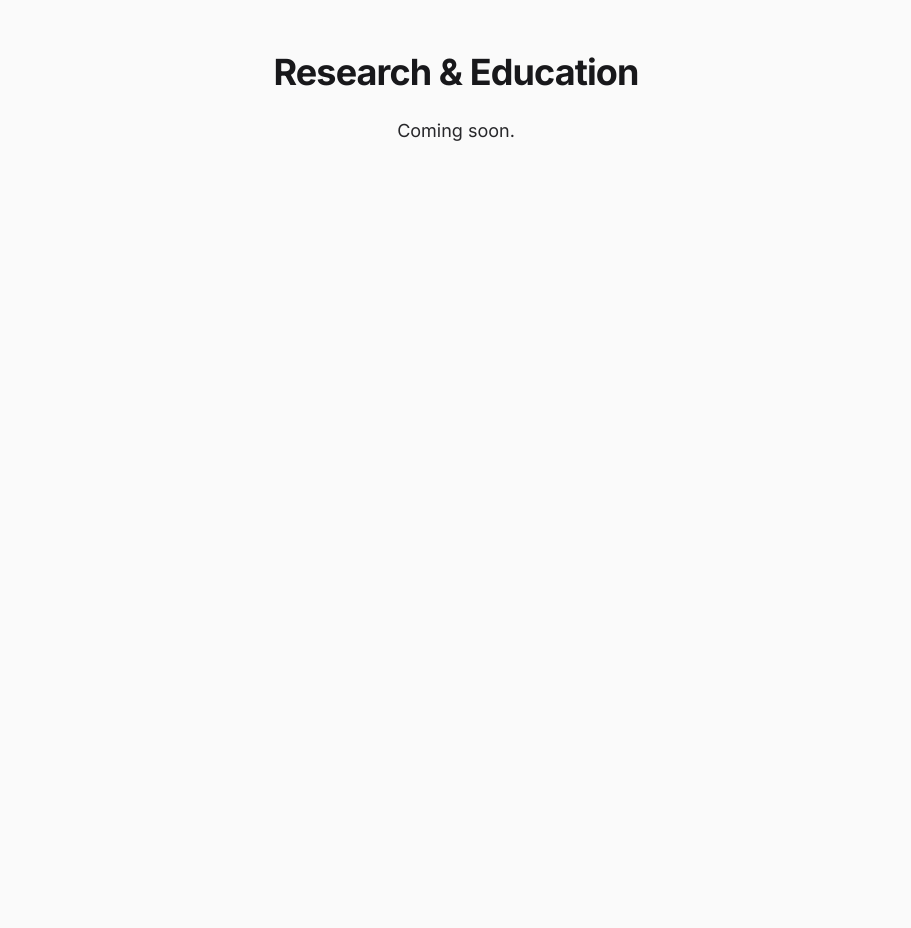
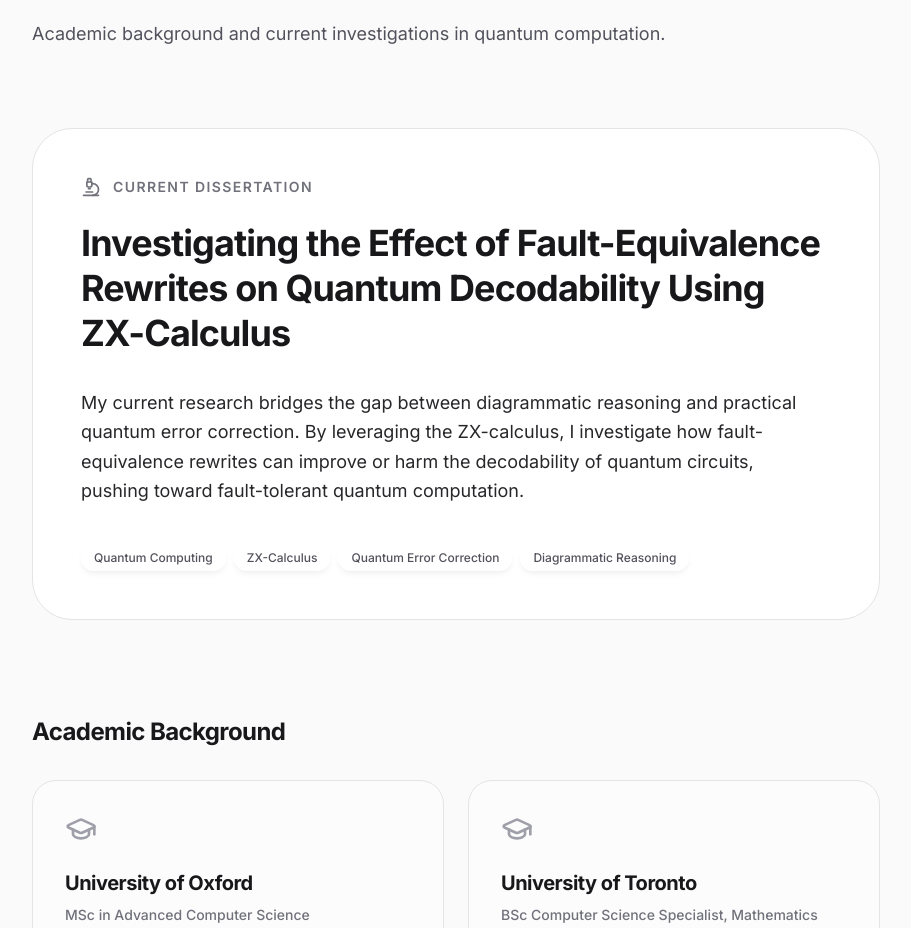
Before and after one commit to lance1416/portfolio, a React (Vite) app: page /research in a window 1280 px wide. Shown: the part 172-1100 px from the top of the page, without its empty margins (184-1095 px from the left). Before the commit the page ends 800 px from the top, so only its background shows below. Built offline with nearby package versions, Linux system fonts and the light colour scheme.

Commit message:
feat: bootstrap research page

```diff
--- a/src/App.tsx
+++ b/src/App.tsx
@@ -3,15 +3,7 @@ import MainLayout from '@/layouts/MainLayout.tsx';
 import Experience from '@/pages/Experience.tsx';
 import Home from '@/pages/Home.tsx';
 import Projects from '@/pages/Projects.tsx';
-
-const Placeholder = ({ title }: { title: string }) => (
-  <main className="mx-auto max-w-4xl px-6 text-center pt-24">
-    <h1 className="text-4xl font-bold tracking-tight text-zinc-900 dark:text-zinc-50">
-      {title}
-    </h1>
-    <p className="mt-6 prose-academic mx-auto">Coming soon.</p>
-  </main>
-);
+import Research from '@/pages/Research.tsx';
 
 const router = createBrowserRouter([
   {
@@ -32,7 +24,7 @@ const router = createBrowserRouter([
       },
       {
         path: 'research',
-        element: <Placeholder title="Research & Education" />,
+        element: <Research />,
       },
     ],
   },
--- /dev/null
+++ b/src/components/ResearchComponents.tsx
@@ -0,0 +1,73 @@
+import { motion, type Variants } from 'framer-motion';
+import { Award, GraduationCap } from 'lucide-react';
+import type { AwardItem, EducationItem } from '@/data/research';
+
+export const itemVariants: Variants = {
+  hidden: { opacity: 0, y: 20 },
+  show: {
+    opacity: 1,
+    y: 0,
+    transition: { type: 'spring', stiffness: 300, damping: 24 },
+  },
+};
+
+export function EducationCard({ item }: { item: EducationItem }) {
+  return (
+    <motion.article
+      variants={itemVariants}
+      className="group relative flex h-full flex-col justify-between rounded-3xl border border-zinc-200 bg-white/50 p-8 transition-all duration-500 md:hover:!opacity-100 md:group-hover/grid:opacity-40 dark:border-zinc-800 dark:bg-zinc-900/30"
+    >
+      {/* Liquid Glass Background */}
+      <div className="absolute -inset-x-2 -inset-y-2 z-0 hidden rounded-[2.5rem] glass opacity-0 transition-all duration-500 group-hover:opacity-100 group-hover:scale-100 scale-95 md:block" />
+
+      <div className="z-10 relative">
+        <GraduationCap className="mb-6 h-8 w-8 text-zinc-400 transition-colors group-hover:text-zinc-900 dark:text-zinc-600 dark:group-hover:text-zinc-100" />
+        <h3 className="text-xl font-bold text-zinc-900 dark:text-zinc-50">
+          {item.institution}
+        </h3>
+        <p className="mt-2 text-sm font-medium text-zinc-500 dark:text-zinc-400">
+          {item.degree}
+        </p>
+        <p className="mt-1 text-xs font-semibold tracking-widest text-zinc-400 uppercase">
+          {item.period}
+        </p>
+      </div>
+
+      <ul className="z-10 relative mt-8 space-y-3 text-sm text-zinc-600 dark:text-zinc-400">
+        {item.details.map((detail, i) => (
+          // biome-ignore lint/suspicious/noArrayIndexKey: pre-defined, does not change dynamically
+          <li key={i} className="flex items-start gap-3">
+            <span className="mt-2 h-1 w-1 shrink-0 rounded-full bg-zinc-300 transition-colors group-hover:bg-zinc-500 dark:bg-zinc-700 dark:group-hover:bg-zinc-500" />
+            <span className="leading-relaxed transition-colors group-hover:text-zinc-800 dark:group-hover:text-zinc-200">
+              {detail}
+            </span>
+          </li>
+        ))}
+      </ul>
+    </motion.article>
+  );
+}
+
+export function AwardRow({ award }: { award: AwardItem }) {
+  return (
+    <motion.div
+      variants={itemVariants}
+      className="group flex items-center justify-between border-b border-zinc-200/60 py-4 last:border-0 dark:border-zinc-800/60 transition-colors hover:border-zinc-300 dark:hover:border-zinc-700"
+    >
+      <div className="flex items-center gap-4">
+        <Award className="h-5 w-5 text-zinc-400 transition-colors group-hover:text-zinc-900 dark:text-zinc-600 dark:group-hover:text-zinc-100" />
+        <div>
+          <p className="font-bold text-zinc-900 transition-colors dark:text-zinc-50">
+            {award.title}
+          </p>
+          <p className="text-sm text-zinc-500 dark:text-zinc-400">
+            {award.issuer}
+          </p>
+        </div>
+      </div>
+      <span className="text-sm font-medium tracking-widest text-zinc-400 transition-colors group-hover:text-zinc-900 dark:text-zinc-500 dark:group-hover:text-zinc-100">
+        {award.year}
+      </span>
+    </motion.div>
+  );
+}
--- /dev/null
+++ b/src/data/research.ts
@@ -0,0 +1,72 @@
+export interface EducationItem {
+  id: string;
+  institution: string;
+  degree: string;
+  period: string;
+  details: string[];
+}
+
+export interface AwardItem {
+  id: string;
+  title: string;
+  issuer: string;
+  year: string;
+}
+
+export const educationData: EducationItem[] = [
+  {
+    id: 'oxford',
+    institution: 'University of Oxford',
+    degree: 'MSc in Advanced Computer Science',
+    period: '2025 – 2026',
+    details: [
+      'Supervisor: Professor Aleks Kissinger.',
+      'Focus Areas: Quantum Computing, Formal Verification, DBMS, Uncertainty in Deep Learning, Geometric Deep Learning.',
+    ],
+  },
+  {
+    id: 'uoft',
+    institution: 'University of Toronto',
+    degree: 'BSc Computer Science Specialist, Mathematics Minor',
+    period: '2021 – 2025',
+    details: [
+      'Graduated with High Distinction.',
+      'Cumulative GPA: 3.94 / 4.0.',
+      'Focus Areas: Operating Systems, Machine Learning, Deep Learning, Artificial Intelligence.',
+    ],
+  },
+];
+
+export const awardsData: AwardItem[] = [
+  {
+    id: 'deans-list',
+    title: 'Dean’s List Scholar',
+    issuer: 'University of Toronto',
+    year: '2021 – 2025',
+  },
+  {
+    id: 'later-life',
+    title: 'Later Life Learning Scholarship',
+    issuer: 'University of Toronto',
+    year: '2021, 2024',
+  },
+  {
+    id: 'innis',
+    title: 'Innis College Exceptional Achievement',
+    issuer: 'University of Toronto',
+    year: '2023',
+  },
+];
+
+export const dissertationData = {
+  title:
+    'Investigating the Effect of Fault-Equivalence Rewrites on Quantum Decodability Using ZX-Calculus',
+  abstract:
+    'My current research bridges the gap between diagrammatic reasoning and practical quantum error correction. By leveraging the ZX-calculus, I investigate how fault-equivalence rewrites can improve or harm the decodability of quantum circuits, pushing toward fault-tolerant quantum computation.',
+  tags: [
+    'Quantum Computing',
+    'ZX-Calculus',
+    'Quantum Error Correction',
+    'Diagrammatic Reasoning',
+  ],
+};
--- /dev/null
+++ b/src/pages/Research.tsx
@@ -0,0 +1,99 @@
+import { motion, type Variants } from 'framer-motion';
+import { Microscope } from 'lucide-react';
+import {
+  AwardRow,
+  EducationCard,
+  itemVariants,
+} from '@/components/ResearchComponents';
+import { SkillPill } from '@/components/SkillPill';
+import { awardsData, dissertationData, educationData } from '@/data/research';
+
+const containerVariants: Variants = {
+  hidden: { opacity: 0 },
+  show: { opacity: 1, transition: { staggerChildren: 0.15 } },
+};
+
+export default function Research() {
+  return (
+    <motion.main
+      variants={containerVariants}
+      initial="hidden"
+      animate="show"
+      className="mx-auto max-w-4xl px-6"
+    >
+      <header className="mb-20 text-center sm:text-left">
+        <h1 className="text-4xl font-bold tracking-tight text-zinc-900 dark:text-zinc-50 sm:text-5xl">
+          Research & Education
+        </h1>
+        <p className="mt-4 text-lg text-zinc-600 dark:text-zinc-400">
+          Academic background and current investigations in quantum computation.
+        </p>
+      </header>
+
+      <div className="space-y-24">
+        {/* SECTION 1: Dissertation Spotlight */}
+        <section>
+          <motion.div
+            variants={itemVariants}
+            className="group relative overflow-hidden rounded-[2.5rem] border border-zinc-200 bg-white p-8 sm:p-12 transition-all duration-500 hover:shadow-apple-lg dark:border-zinc-800 dark:bg-zinc-900/40 dark:hover:shadow-none"
+          >
+            {/* Soft background glow on hover */}
+            <div className="absolute inset-0 bg-gradient-to-br from-zinc-100/50 to-transparent opacity-0 transition-opacity duration-500 group-hover:opacity-100 dark:from-zinc-800/20" />
+
+            <div className="relative z-10">
+              <div className="flex items-center gap-3 text-sm font-semibold tracking-widest text-zinc-500 uppercase dark:text-zinc-400">
+                <Microscope className="h-5 w-5" />
+                <span>Current Dissertation</span>
+              </div>
+
+              <h2 className="mt-6 text-2xl font-bold leading-tight text-zinc-900 dark:text-zinc-50 sm:text-4xl transition-colors duration-300">
+                {dissertationData.title}
+              </h2>
+
+              {/* Note: the abstract uses your 'prose-academic' styling for high legibility */}
+              <p className="mt-8 prose-academic max-w-3xl">
+                {dissertationData.abstract}
+              </p>
+
+              <div className="mt-10 flex flex-wrap gap-2">
+                {dissertationData.tags.map((tag) => (
+                  <SkillPill key={tag} skill={tag} />
+                ))}
+              </div>
+            </div>
+          </motion.div>
+        </section>
+
+        {/* SECTION 2: Education Bento Grid */}
+        <section>
+          <motion.h2
+            variants={itemVariants}
+            className="mb-8 text-2xl font-bold tracking-tight text-zinc-900 dark:text-zinc-50"
+          >
+            Academic Background
+          </motion.h2>
+          <div className="group/grid grid grid-cols-1 gap-6 sm:grid-cols-2">
+            {educationData.map((item) => (
+              <EducationCard key={item.id} item={item} />
+            ))}
+          </div>
+        </section>
+
+        {/* SECTION 3: Awards & Honours */}
+        <section>
+          <motion.h2
+            variants={itemVariants}
+            className="mb-8 text-2xl font-bold tracking-tight text-zinc-900 dark:text-zinc-50"
+          >
+            Awards & Honours
+          </motion.h2>
+          <div className="rounded-3xl border border-zinc-200 bg-white/50 px-6 py-2 dark:border-zinc-800 dark:bg-zinc-900/30">
+            {awardsData.map((award) => (
+              <AwardRow key={award.id} award={award} />
+            ))}
+          </div>
+        </section>
+      </div>
+    </motion.main>
+  );
+}
```
